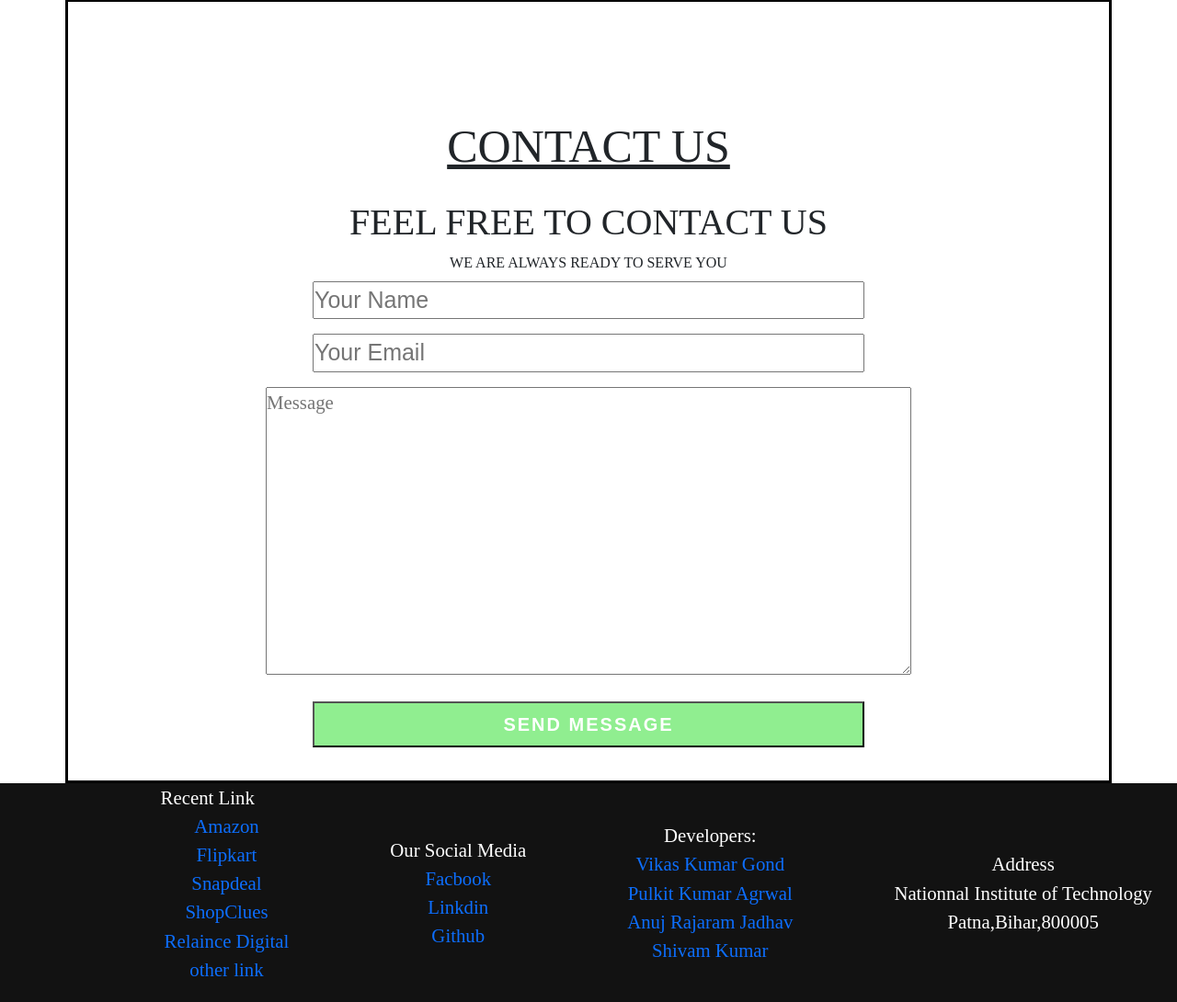
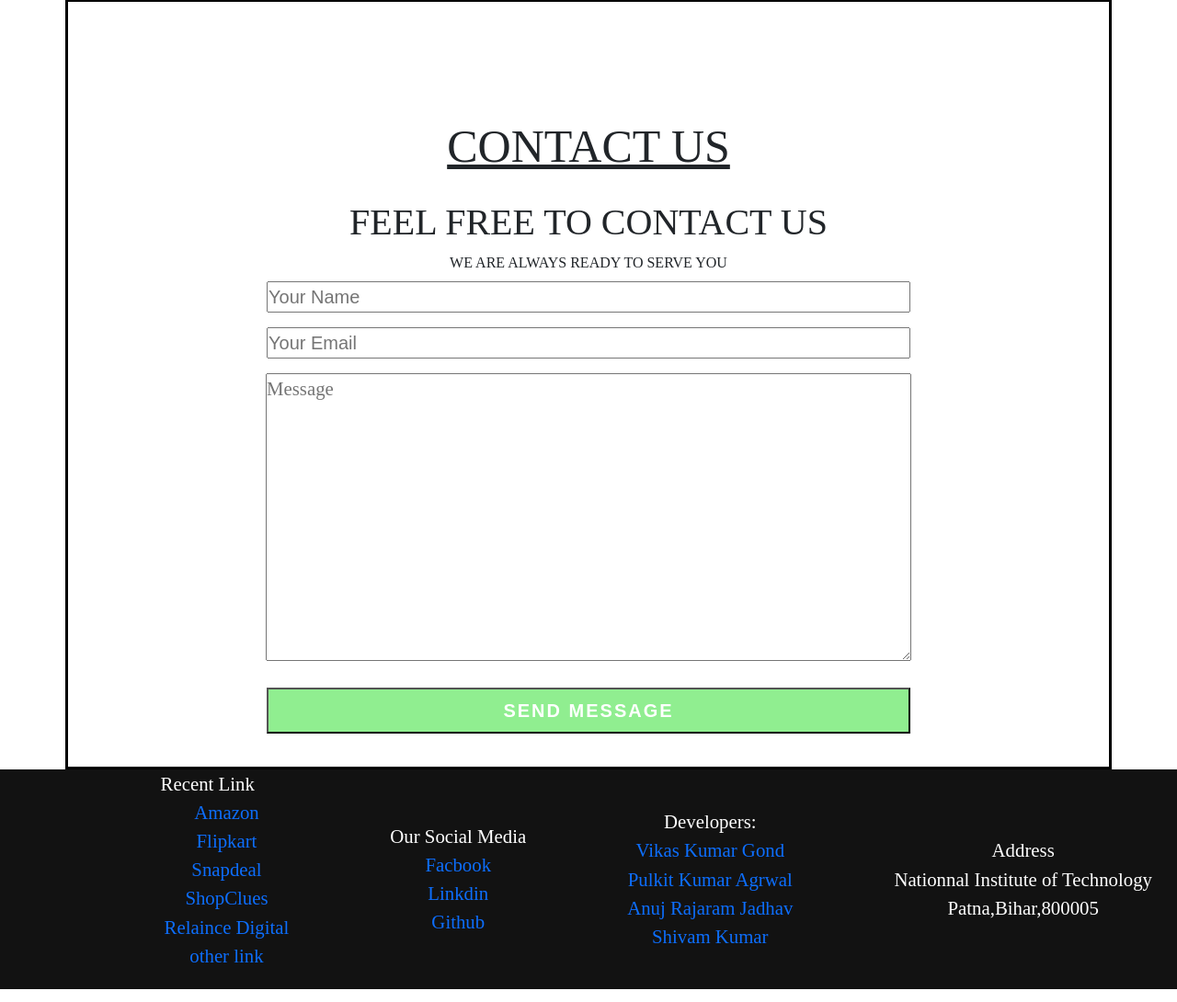
Before and after one commit to Hack-o-Heist/Heist-Compare, a Django app: page /contact in a window 1280 px wide. Shown: the part 94-1184 px from the top of the page at 92% size. Run offline with Django 3.2, Linux system fonts and the light colour scheme.

Commit message:
Update contact.css

```diff
--- a/core/static/css/contact.css
+++ b/core/static/css/contact.css
@@ -16,8 +16,8 @@
     font-size: 16px;
 }
 .form-control1{
-    width: 600px;
-    font-size: 25px;
+    width: 700px;
+    font-size: 20px;
     margin-bottom: 16px;
 }
  .submit1{
```
